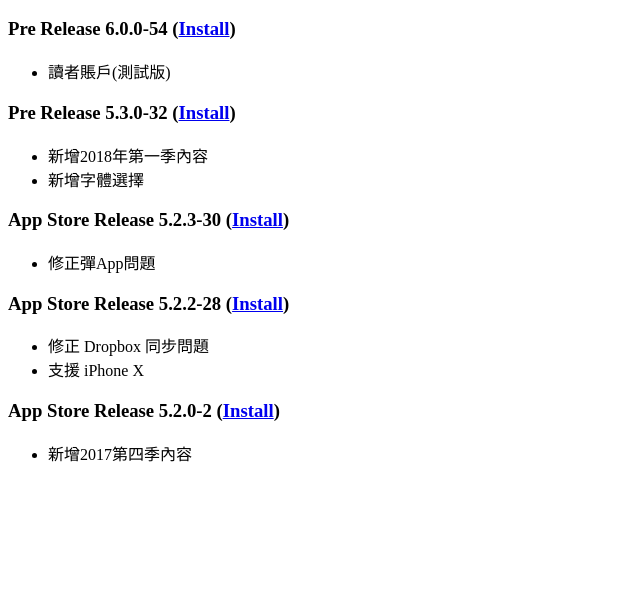
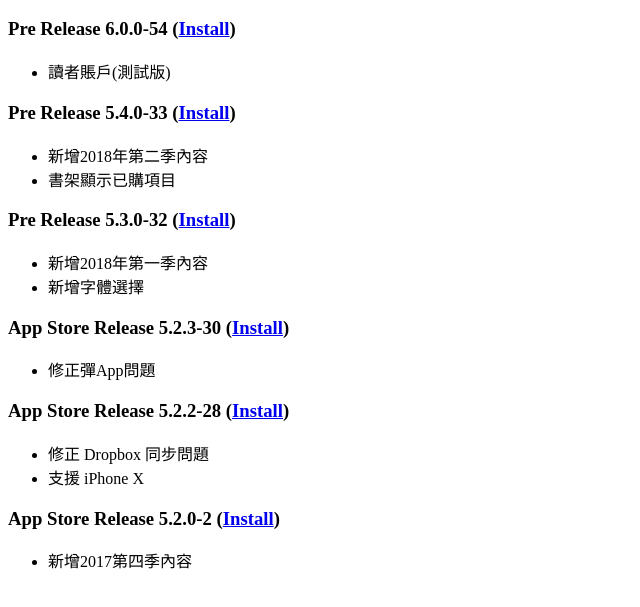
Before and after one commit to eddy-lau/ota, a plain HTML site: page cdb/index.html in a window 1280 px wide. Shown: the part 57-664 px from the top of the page, without its empty margins (0-640 px from the left). Drawn offline with Linux system fonts and the light colour scheme.

Commit message:
added 5.4.0-33

```diff
--- a/cdb/index.html
+++ b/cdb/index.html
@@ -12,6 +12,13 @@
       <h3>Pre Release 6.0.0-54 (<a href="itms-services://?action=download-manifest&amp;url=https://eddy-lau.github.io/ota/cdb/v6.0.0-54.plist">Install</a>)</h3>
       <ul>
         <li>讀者賬戶(測試版)</li>
+      </ul>
+    </p>
+    <p>
+      <h3>Pre Release 5.4.0-33 (<a href="itms-services://?action=download-manifest&amp;url=https://eddy-lau.github.io/ota/cdb/v5.4.0-33.plist">Install</a>)</h3>
+      <ul>
+        <li>新增2018年第二季內容</li>
+        <li>書架顯示已購項目</li>
       </ul>
     </p>
     <p>
```
Also changed, not shown: 1 other file.
